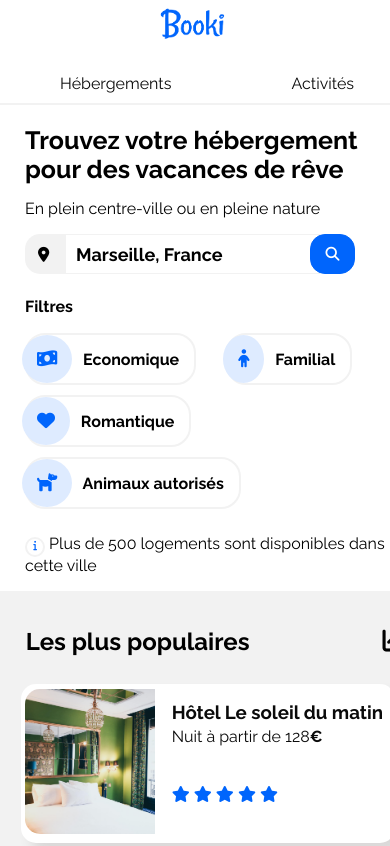
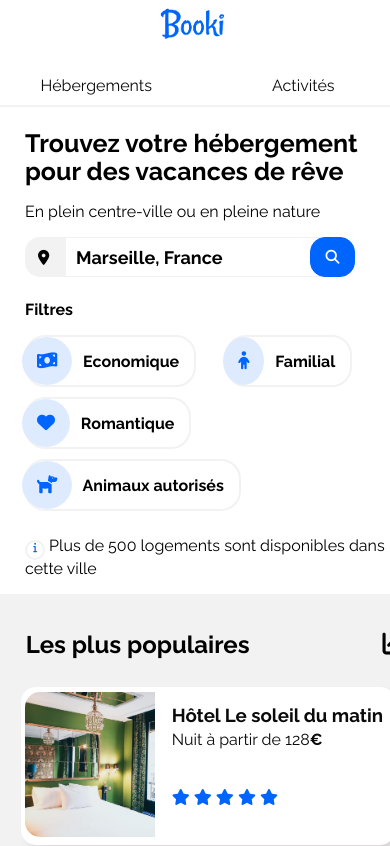
Before and after one commit to AuroreTurtle/P2_Booki, a plain HTML site: page index.html in a window 390 px wide. Shown: the top 846 px of the page. Drawn offline with Linux system fonts and the light colour scheme.

Commit message:
Suppression d'éléments inutiles dans le header

```diff
--- a/css/style.css
+++ b/css/style.css
@@ -35,11 +35,6 @@ main, header {
 #conteneur {
    display: flex;
 	justify-content: space-between;
-}
-
-.conteneur-items:nth-child(2) {
-/* permet prendre le 2eme élément dans html grâce à nth-child( ) */
-   align-self: flex-end;
 }
 
 #conteneur img {
@@ -524,17 +519,12 @@ footer li {
    }
 
    .conteneur-items {
-      width: 100%;
-   }
-
-   .conteneur-items:nth-child(2) {
-      align-self: center;
+      width: 110%;
    }
 
    /* Menu */
    #menu {
       justify-content: space-between;
-      align-items: flex-start;
       padding: 0;
       margin-top: 7%;
    }
```
